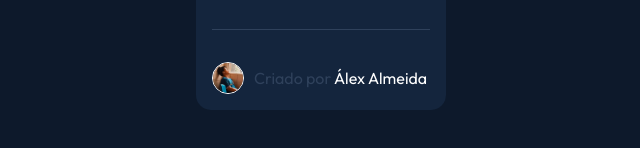
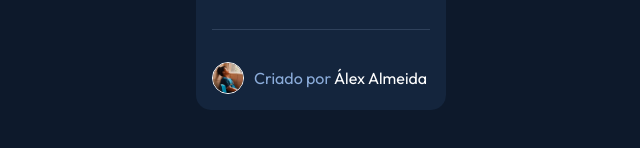
Before and after one commit to alexfrocha/nft-card, a plain HTML site: page index.html in a window 1280 px wide. Shown: the part 546-694 px from the top of the page, 319-959 px from the left. Drawn offline with Linux system fonts and the light colour scheme.

Commit message:
Real Final

```diff
--- a/assets/css/style.css
+++ b/assets/css/style.css
@@ -86,7 +86,7 @@ body {
 }
 
 .card-credits-text {
-    color: var(--very-dark-blue-color-line);
+    color: var(--soft-blue-color);
 }
 
 .card-name {
```
